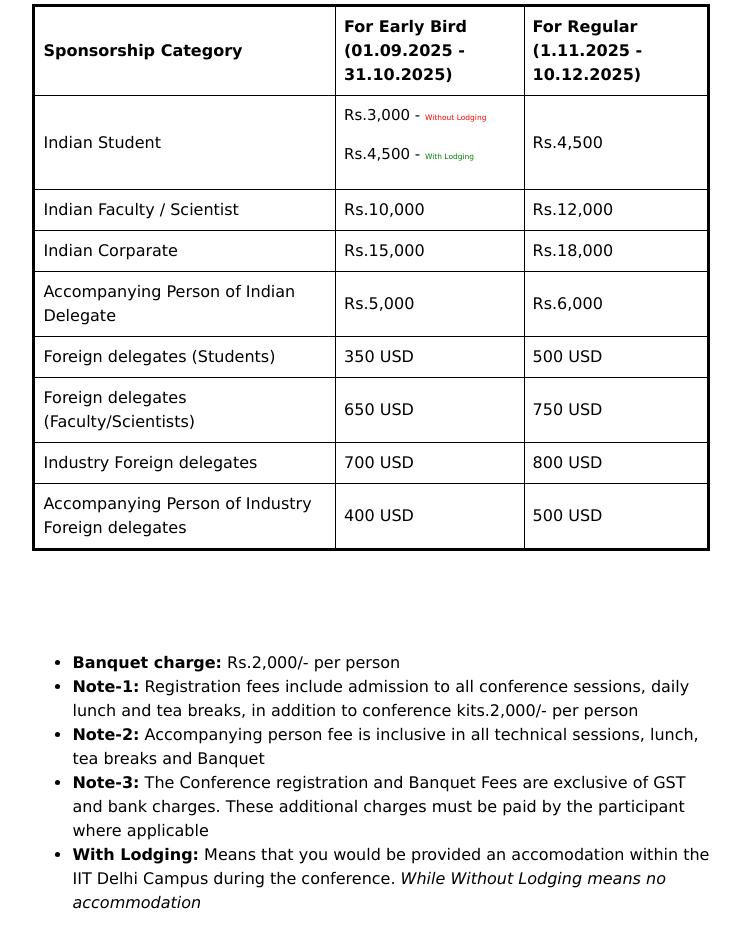
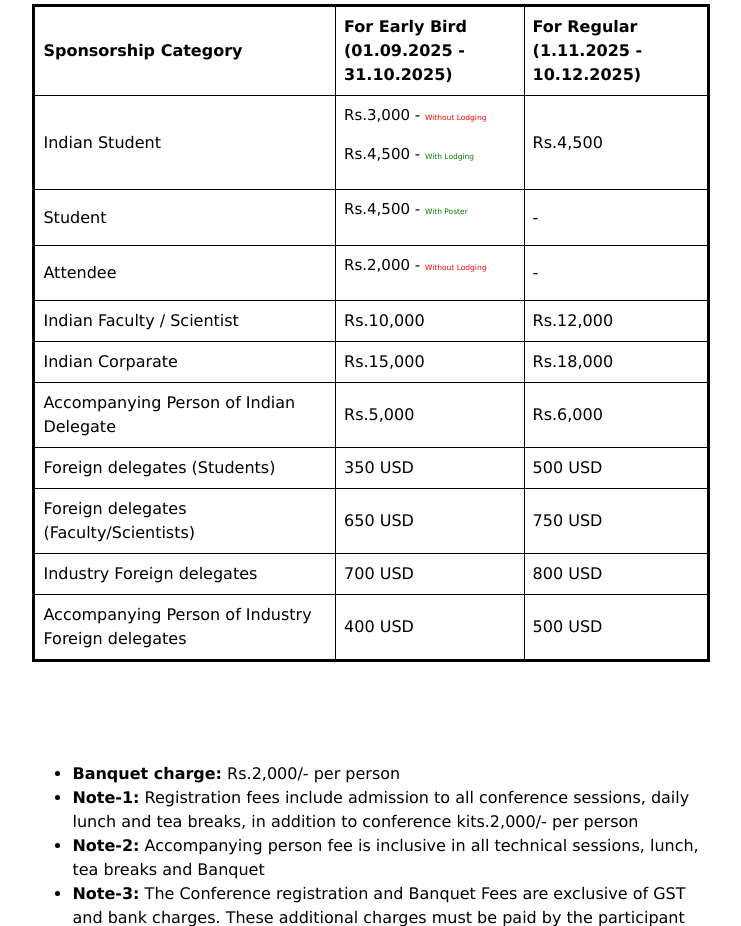
Before and after one commit to ictn-klc-2025/ictn2025, a Django app: page /registration in a window 1280 px wide. Shown: the part 614-1540 px from the top of the page, without its empty margins (269-1010 px from the left). Run offline with Django 4.2, Linux system fonts and the light colour scheme; some libraries are stand-ins or nearby versions.

Commit message:
registration updates

```diff
--- a/templates/registration.html
+++ b/templates/registration.html
@@ -54,6 +54,25 @@
                           </td>
                         <td style="border: 1px solid black; padding: 8px;">Rs.4,500</td>
                         </tr>
+
+                        <tr>
+                        <td style="border: 1px solid black; padding: 8px;">Student</td>
+                        <td style="border: 1px solid black; padding: 8px;">
+                            <p>Rs.4,500 - <span style="font-size: 50%; color: green;">With Poster</span></p>
+                            <!-- <p>Rs.4,500 - <span style="font-size: 50%; color: green;">With Lodging</span></p> -->
+                          </td>
+                        <td style="border: 1px solid black; padding: 8px;"> -</td>
+                        </tr>
+
+                        <tr>
+                        <td style="border: 1px solid black; padding: 8px;">Attendee</td>
+                        <td style="border: 1px solid black; padding: 8px;">
+                            <p>Rs.2,000 - <span style="font-size: 50%; color: red;">Without Lodging</span></p>
+                            <!-- <p>Rs.4,500 - <span style="font-size: 50%; color: green;">With Lodging</span></p> -->
+                          </td>
+                        <td style="border: 1px solid black; padding: 8px;"> -</td>
+                        </tr>
+
                         <tr>
                             <td style="border: 1px solid black; padding: 8px;">Indian Faculty / Scientist</td>
                             <td style="border: 1px solid black; padding: 8px;">Rs.10,000</td>
```
